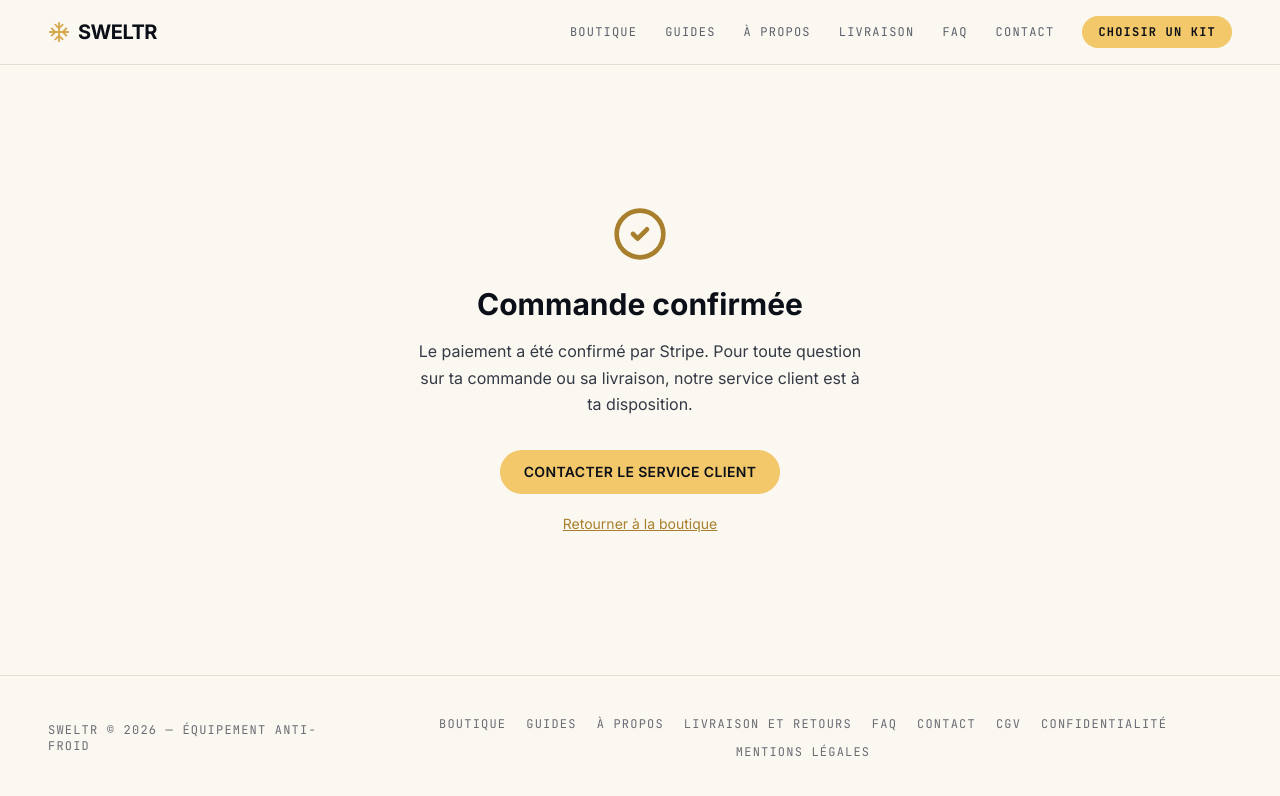
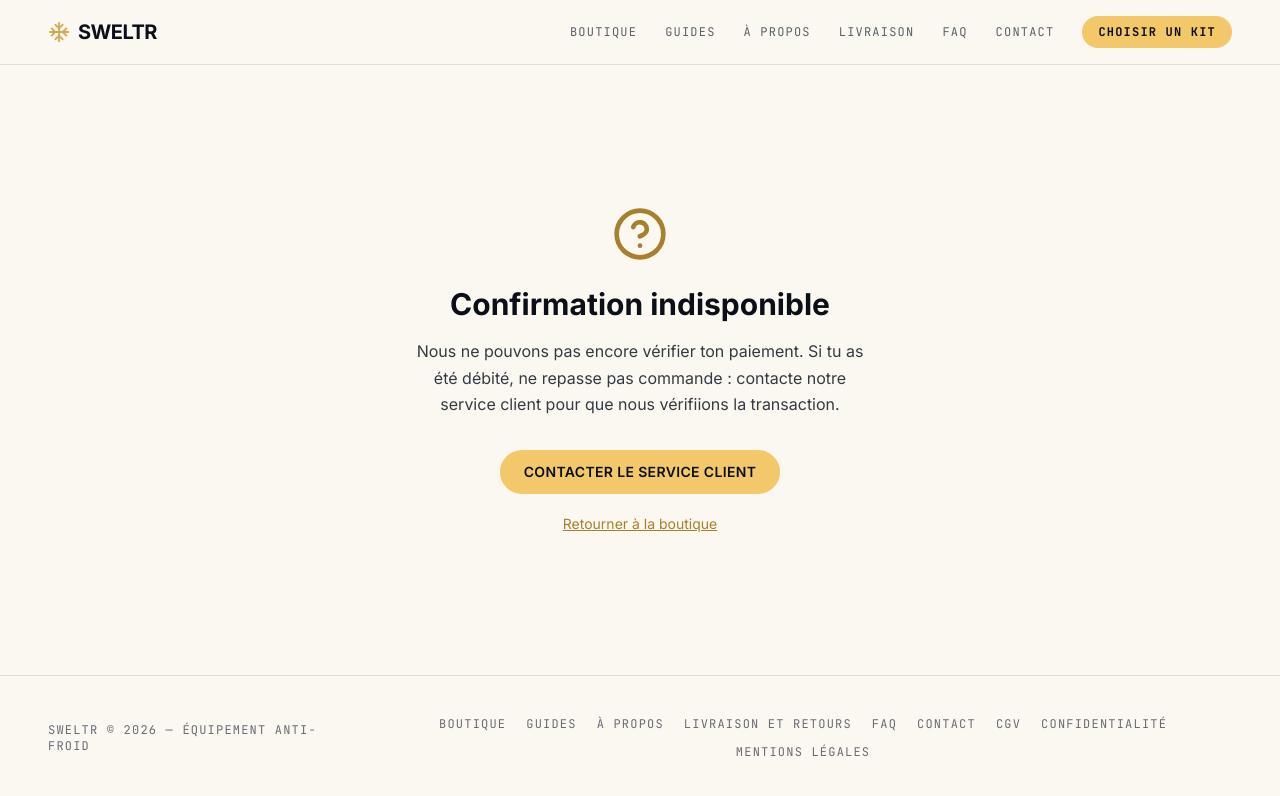
Before and after one commit to kadhino88-oss/sweltr-store, a Next.js app: page /succes in a window 1280 px wide. Shown: the top 796 px of the page. Built offline with nearby package versions, Linux system fonts and the light colour scheme; no server answers.

Commit message:
Show payment status on checkout return page

```diff
--- a/components/SuccessPageClient.tsx
+++ b/components/SuccessPageClient.tsx
@@ -1,12 +1,43 @@
 "use client";
 
 import { motion } from "framer-motion";
-import { CheckCircle2 } from "lucide-react";
+import { CheckCircle2, CircleHelp, Clock3 } from "lucide-react";
 import Link from "next/link";
 import Footer from "@/components/Footer";
 import SiteHeader from "@/components/SiteHeader";
 
-export default function SuccessPageClient() {
+type SuccessPageClientProps = {
+  status: "confirmed" | "pending" | "unverified";
+};
+
+const statusCopy = {
+  confirmed: {
+    title: "Commande confirmée",
+    message:
+      "Ton paiement a été confirmé par Stripe. Pour toute question sur ta commande ou sa livraison, notre service client est à ta disposition.",
+    Icon: CheckCircle2,
+    iconClass: "text-gold-deep",
+  },
+  pending: {
+    title: "Paiement en cours",
+    message:
+      "Stripe n'a pas encore confirmé le paiement de cette session. Si tu viens de terminer le paiement, patiente un instant avant de réessayer afin d'éviter un doublon.",
+    Icon: Clock3,
+    iconClass: "text-gold-deep",
+  },
+  unverified: {
+    title: "Confirmation indisponible",
+    message:
+      "Nous ne pouvons pas encore vérifier ton paiement. Si tu as été débité, ne repasse pas commande : contacte notre service client pour que nous vérifiions la transaction.",
+    Icon: CircleHelp,
+    iconClass: "text-gold-deep",
+  },
+};
+
+export default function SuccessPageClient({ status }: SuccessPageClientProps) {
+  const copy = statusCopy[status];
+  const StatusIcon = copy.Icon;
+
   return (
     <main className="min-h-screen flex flex-col bg-ivory text-ink">
       <SiteHeader />
@@ -16,7 +47,7 @@ export default function SuccessPageClient() {
           animate={{ opacity: 1, scale: 1 }}
           transition={{ duration: 0.5, ease: "easeOut" }}
         >
-          <CheckCircle2 size={56} className="text-gold-deep mx-auto mb-6" />
+          <StatusIcon size={56} className={`${copy.iconClass} mx-auto mb-6`} />
         </motion.div>
         <motion.h1
           initial={{ opacity: 0, y: 10 }}
@@ -24,7 +55,7 @@ export default function SuccessPageClient() {
           transition={{ delay: 0.15 }}
           className="font-display font-bold text-3xl mb-4"
         >
-          Commande confirmée
+          {copy.title}
         </motion.h1>
         <motion.p
           initial={{ opacity: 0, y: 10 }}
@@ -32,8 +63,7 @@ export default function SuccessPageClient() {
           transition={{ delay: 0.25 }}
           className="text-soft max-w-md mb-8"
         >
-          Le paiement a été confirmé par Stripe. Pour toute question sur ta commande ou sa
-          livraison, notre service client est à ta disposition.
+          {copy.message}
         </motion.p>
         <Link
           href="/contact"
```
